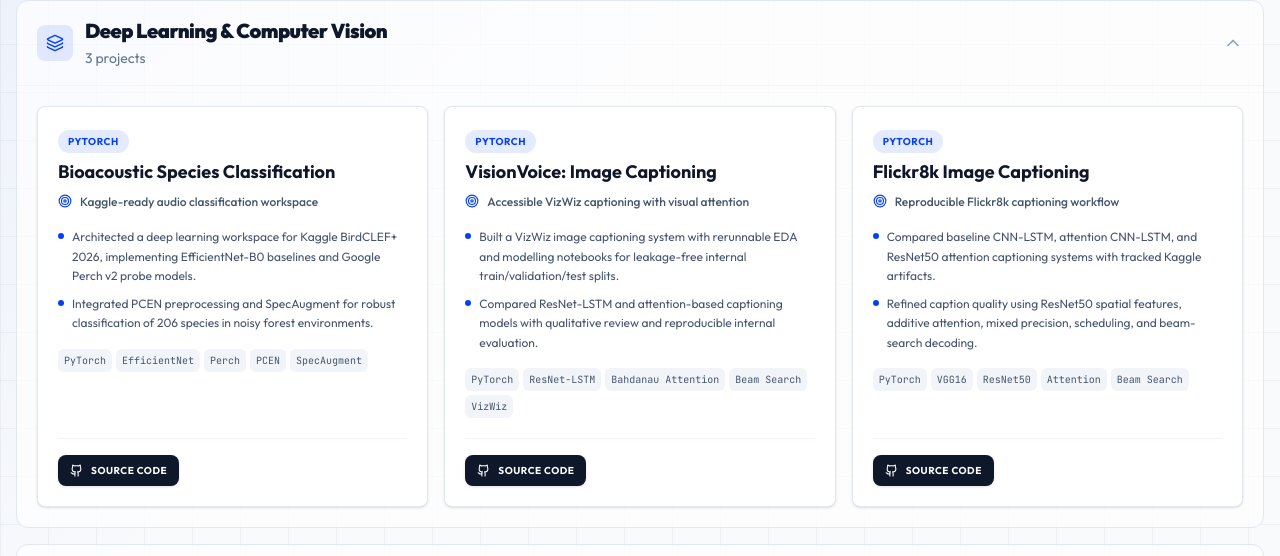
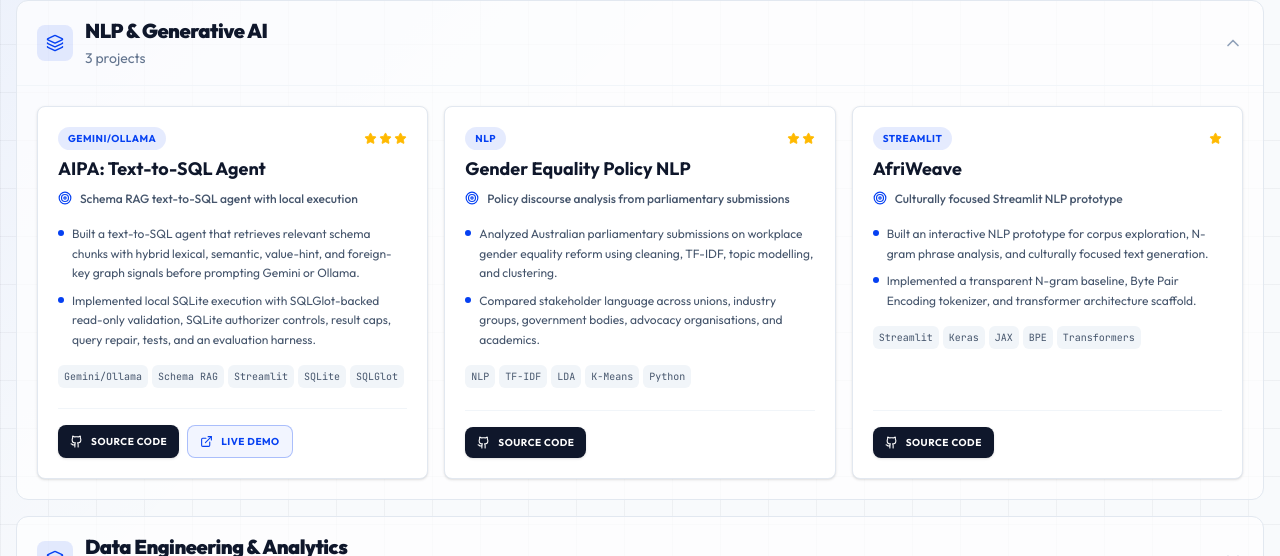
Before and after one commit to tuannm3812/tuannm3812.github.io, a React (Vite) app: page /projects in a window 1280 px wide. Shown: the part 244-800 px from the top of the page. Built offline with nearby package versions, Linux system fonts and the light colour scheme; no server answers; the database is empty.

Commit message:
feat: rank and highlight portfolio projects

```diff
--- a/src/pages/Projects.tsx
+++ b/src/pages/Projects.tsx
@@ -2,20 +2,48 @@ import React from 'react';
 import { motion } from 'motion/react';
 import { resumeData } from '../data/resume';
 import { githubProjects } from '../data/githubProjects';
-import { ChevronDown, ExternalLink, Github, Layers, Target } from 'lucide-react';
+import { ChevronDown, ExternalLink, Github, Layers, Star, Target } from 'lucide-react';
+
+const projectPriority: Record<string, { score: number; stars: number }> = {
+  'AIPA: Text-to-SQL Agent': { score: 100, stars: 3 },
+  'Production-Grade ELT Pipeline': { score: 96, stars: 3 },
+  'NYC Taxi Databricks': { score: 94, stars: 3 },
+  'Solana Price Forecasting': { score: 91, stars: 3 },
+  'Bioacoustic Species Classification': { score: 89, stars: 3 },
+  'VisionVoice: Image Captioning': { score: 84, stars: 2 },
+  'Flickr8k Image Captioning': { score: 80, stars: 2 },
+  'Youtube Trending Snowflake Lakehouse': { score: 78, stars: 2 },
+  'Gender Equality Policy NLP': { score: 76, stars: 2 },
+  'AI Meal Planner': { score: 73, stars: 2 },
+  'FAOSTAT Food Price Shock Dashboard': { score: 70, stars: 2 },
+  'Sydney Rainfall Forecasting': { score: 64, stars: 1 },
+  'AfriWeave': { score: 60, stars: 1 },
+  'Apple Foundation Agent': { score: 55, stars: 1 },
+  'Personal Portfolio': { score: 45, stars: 1 }
+};
+
+function getProjectRank(title: string) {
+  return projectPriority[title] || { score: 0, stars: 0 };
+}
 
 export default function Projects() {
   const curatedGithubLinks = new Set(resumeData.projects.map((project) => project.github).filter(Boolean));
   const projects = [
     ...resumeData.projects,
     ...githubProjects.filter((project) => !curatedGithubLinks.has(project.github))
-  ];
+  ].sort((a, b) => getProjectRank(b.title).score - getProjectRank(a.title).score || a.title.localeCompare(b.title));
 
   const groupedProjects = projects.reduce<Record<string, typeof projects>>((groups, project) => {
     groups[project.category] = groups[project.category] || [];
     groups[project.category].push(project);
     return groups;
   }, {});
+
+  const sortedProjectGroups = Object.entries(groupedProjects).sort(
+    ([, aProjects], [, bProjects]) =>
+      Math.max(...bProjects.map((project) => getProjectRank(project.title).score)) -
+      Math.max(...aProjects.map((project) => getProjectRank(project.title).score))
+  );
 
   return (
     <div className="space-y-8 pb-24">
@@ -29,7 +57,7 @@ export default function Projects() {
       </div>
 
       <div className="space-y-4">
-        {Object.entries(groupedProjects).map(([category, projects], categoryIndex) => (
+        {sortedProjectGroups.map(([category, projects], categoryIndex) => (
           <details
             key={category}
             className="group/category rounded-xl border border-slate-200 bg-white/70 dark:border-slate-800 dark:bg-slate-900/70"
@@ -63,9 +91,22 @@ export default function Projects() {
                 >
                   <div className="flex-1 space-y-4">
                     <div className="space-y-2">
-                      <span className="inline-flex items-center gap-2 rounded-full bg-brand/10 px-2.5 py-1 text-[10px] font-bold uppercase tracking-wider text-brand">
-                        {project.stack[0]}
-                      </span>
+                      <div className="flex items-center justify-between gap-3">
+                        <span className="inline-flex items-center gap-2 rounded-full bg-brand/10 px-2.5 py-1 text-[10px] font-bold uppercase tracking-wider text-brand">
+                          {project.stack[0]}
+                        </span>
+                        {getProjectRank(project.title).stars > 0 && (
+                          <span
+                            className="flex items-center gap-0.5 text-amber-400"
+                            aria-label={`${getProjectRank(project.title).stars} star project`}
+                            title={`${getProjectRank(project.title).stars} star project`}
+                          >
+                            {Array.from({ length: getProjectRank(project.title).stars }).map((_, starIndex) => (
+                              <Star key={starIndex} size={13} fill="currentColor" strokeWidth={1.5} />
+                            ))}
+                          </span>
+                        )}
+                      </div>
                       <h4 className="text-lg font-bold leading-tight transition-colors group-hover:text-brand">
                         {project.title}
                       </h4>
```
